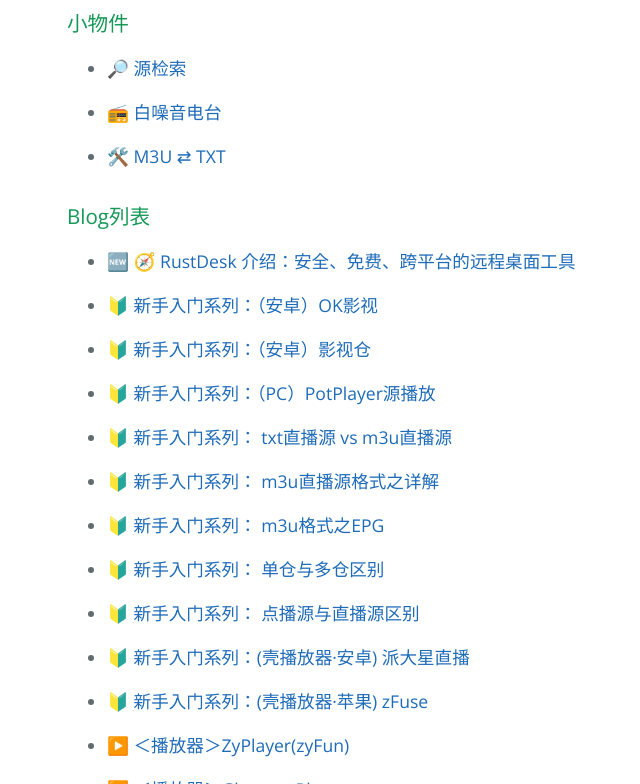
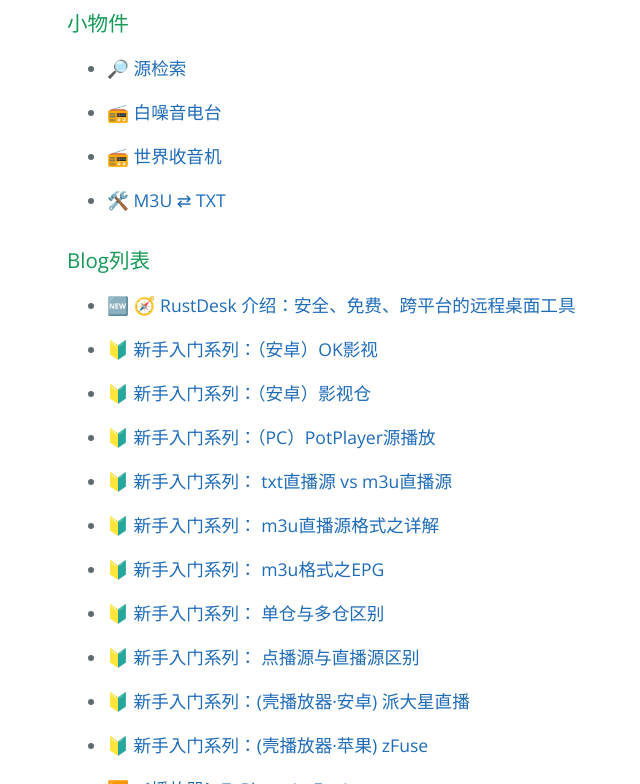
Before and after one commit to kimwang1978/iptv.github.io, a Jekyll site: the page built from index.md, in a window 1280 px wide and 900 px high, scrolled down 620 px, cut to the strip 116-900 px from the top of the window. Shown: the whole strip, without its empty margins (157-797 px from the left). Built offline with Jekyll 4.4.1, drawn with Linux system fonts in a browser that asks for light colours; our own code applies the rules of GitHub Pages for plain Markdown files.

Commit message:
Update radio links in index.md
Added a new radio link and updated the existing one.

```diff
--- a/index.md
+++ b/index.md
@@ -8,6 +8,8 @@
 *   🔎 [源检索](https://search.iptv365.org)
 
 *   📻️ [白噪音电台](https://radio.iptv365.org)
+
+*   📻️ [世界收音机](https://world-radio.iptv365.org)
 
 *   🛠️ [M3U ⇄ TXT](https://convert.iptv365.org)
 
```
